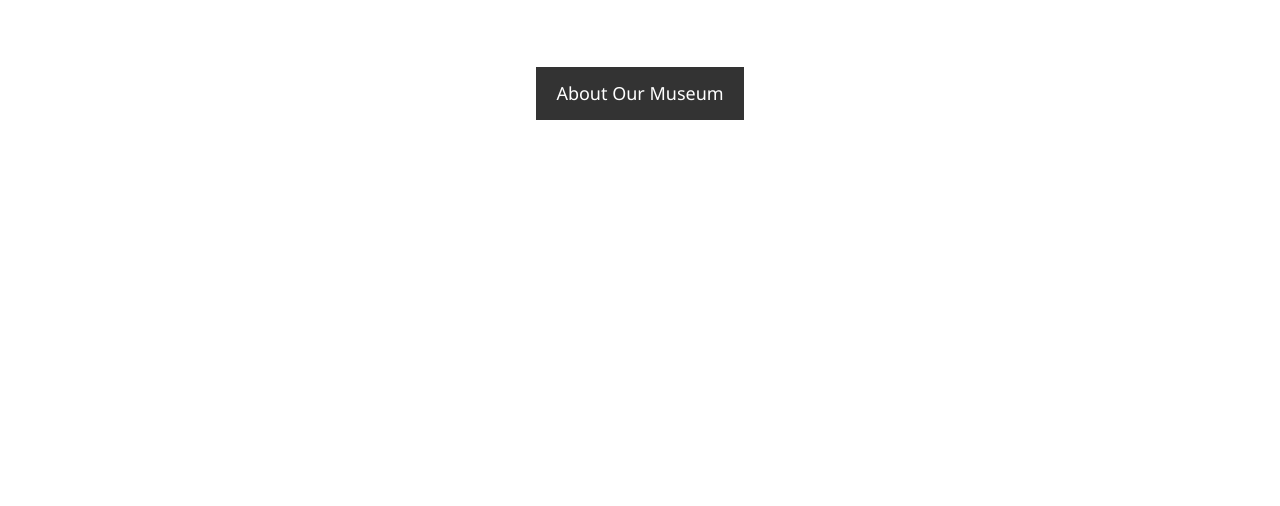
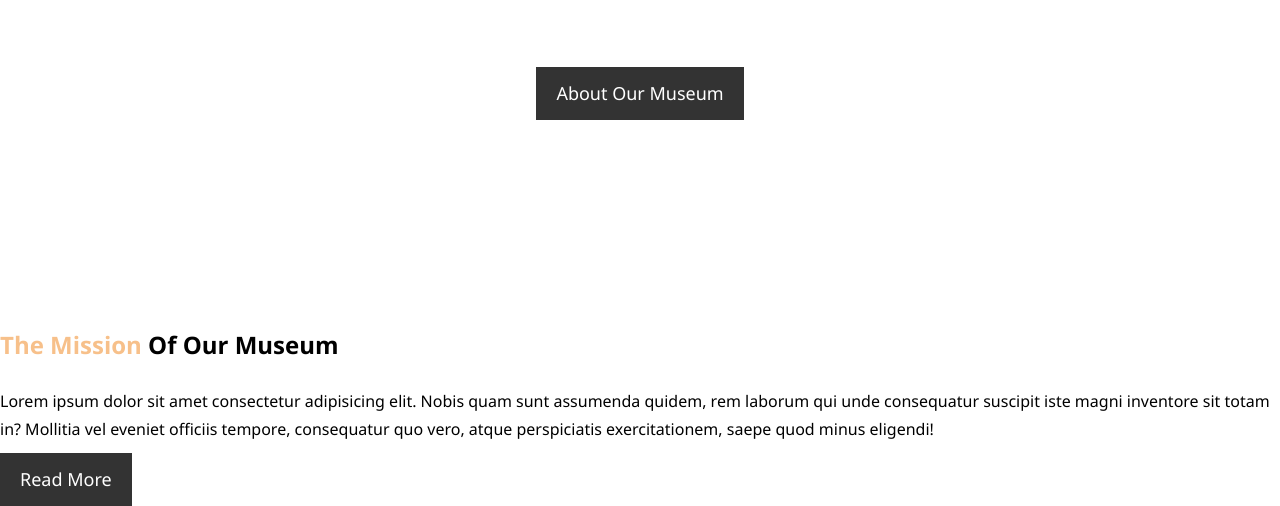
Before and after one commit to alexbtnr/Museum-AG, a plain HTML site: page index.html in a window 1280 px wide. Shown: the part 336-842 px from the top of the page. Before the commit the page ends 800 px from the top, so only its background shows below. Drawn offline with Linux system fonts and the light colour scheme.

Commit message:
Added html for home-info section

```diff
--- a/index.html
+++ b/index.html
@@ -37,5 +37,20 @@
         </div>
       </div>
     </header>
+
+    <section id="home-info" class="bg-dark">
+      <div class="info-img"></div>
+      <div class="info-content">
+        <h2><span class="text-primary">The Mission</span> Of Our Museum</h2>
+        <p>
+          Lorem ipsum dolor sit amet consectetur adipisicing elit. Nobis quam
+          sunt assumenda quidem, rem laborum qui unde consequatur suscipit iste
+          magni inventore sit totam in? Mollitia vel eveniet officiis tempore,
+          consequatur quo vero, atque perspiciatis exercitationem, saepe quod
+          minus eligendi!
+        </p>
+        <a href="about.html" class="btn btn-light">Read More</a>
+      </div>
+    </section>
   </body>
 </html>
```
